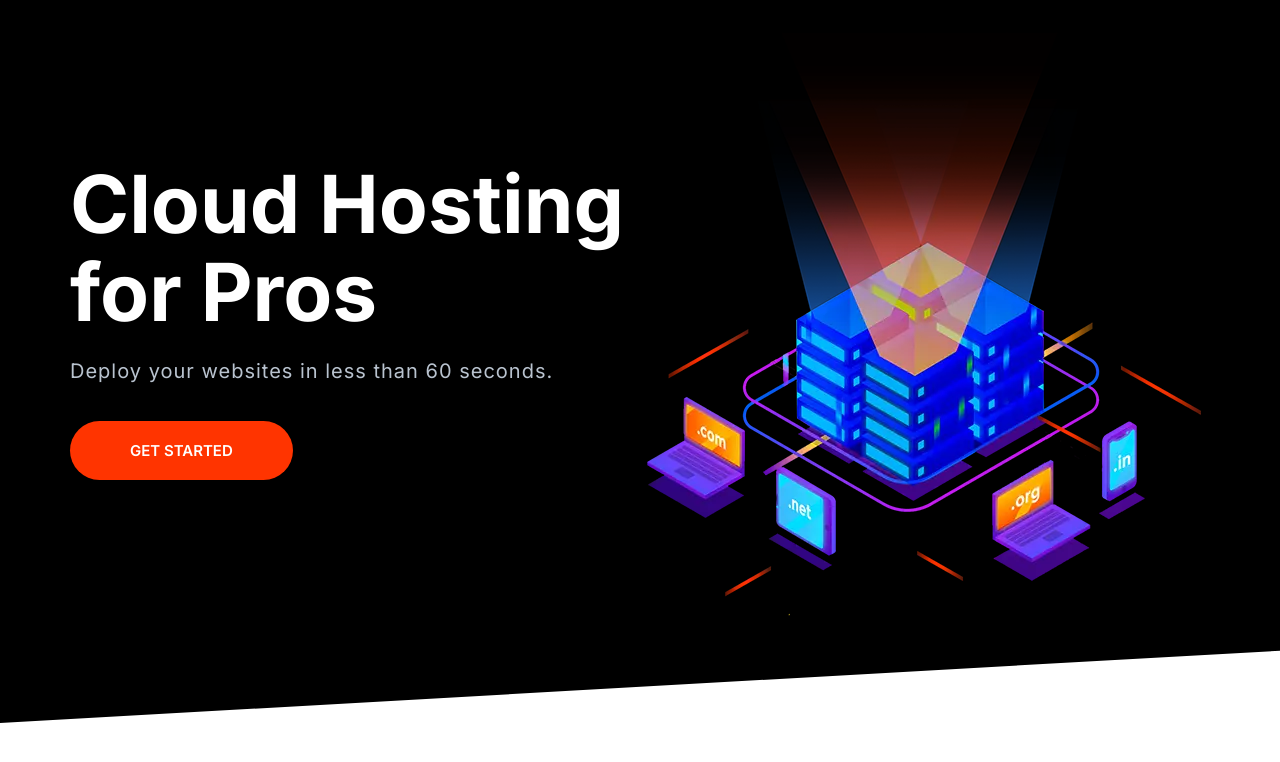
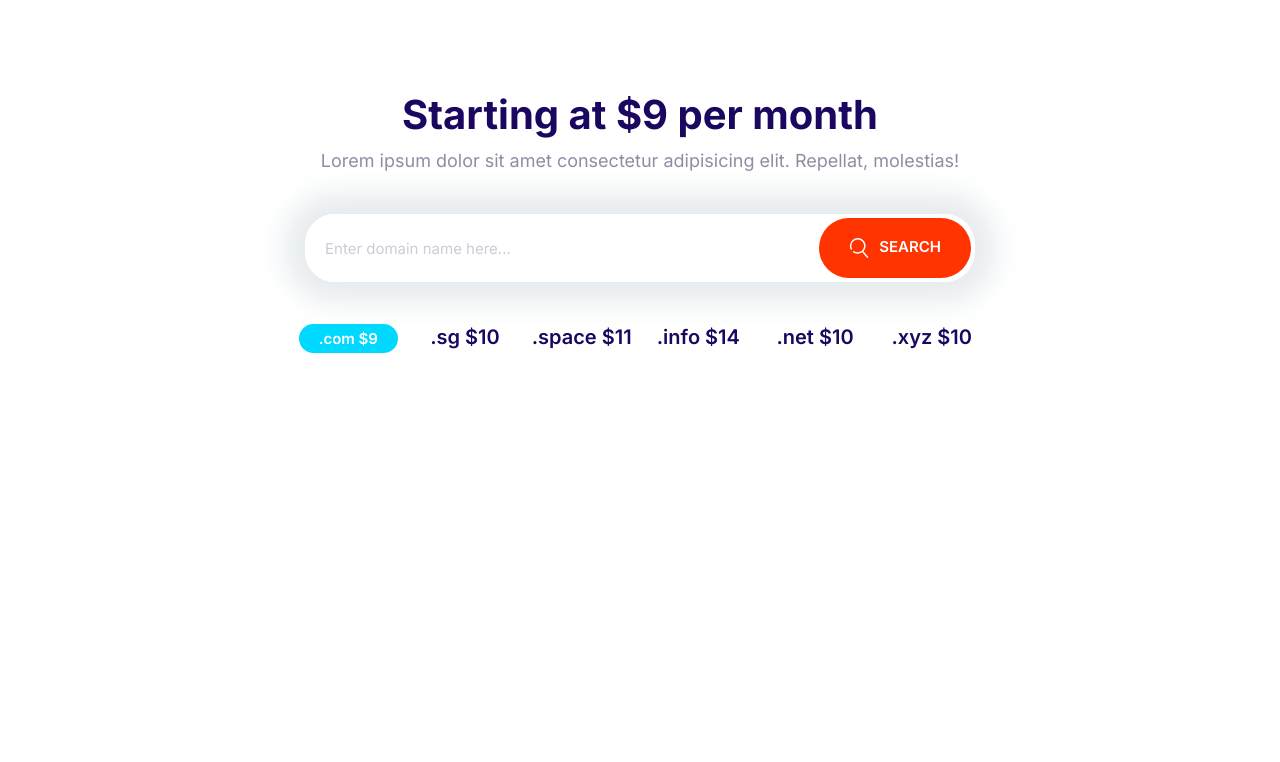
Before and after one commit to SushyamNagallapati/project1, a plain HTML site: page index.html in a window 1280 px wide. Drawn offline with Linux system fonts and the light colour scheme.

Commit message:
Build Domin Blocks component.

```diff
--- a/css/styles.css
+++ b/css/styles.css
@@ -207,10 +207,18 @@ a {
     font-size: 1.8rem;
     font-weight: 600;
     margin: 1rem 0;
+    outline: 0;
     padding: 2rem 3rem;
     text-align: center;
     text-transform: uppercase;
     white-space: nowrap;
+}
+
+.btn .icon {
+    width: 2rem;
+    height: 2rem;
+    margin-right: 1rem;
+    vertical-align: middle;
 }
 
 .btn--primary {
@@ -292,7 +300,7 @@ a {
 .input-group .input {
     border: 0;
     flex-grow: 1;
-    padding: 1.5rem 1rem;
+    padding: 1.5rem 2rem;
 }
 
 .input-group .btn {
@@ -730,6 +738,32 @@ a {
         text-align: left;
         align-self: center;
     }
+}
 
 
+
+/* Domain Block */
+
+.block-domain .input-group {
+    box-shadow: 0 0 30px 20px #e6ebee;
+    border: 0;
+    margin: 4rem auto;
+    max-width: 670px;
 }
+
+.block-domain__prices {
+    display: grid;
+    grid-template-columns: repeat(3, 1fr);
+    grid-template-rows: repeat(2, 6rem);
+    font-size: 2rem;
+    font-weight: 600;
+    justify-items: center;
+    max-width: 700px;
+    margin: 0 auto;
+}
+
+@media screen and (min-width: 768px) {
+    .block-domain__prices {
+        grid-template-columns: repeat(auto-fit, minmax(10rem, 1fr));
+    }
+}
--- a/index.html
+++ b/index.html
@@ -13,25 +13,34 @@
     <link rel="stylesheet" href="css/styles.css" />
   </head>
   <body>
-    <section class="block block--dark block--skewed-left hero">
-      <div class="container grid grid--1x2">
-        <header class="block__header hero__content">
-          <h1 class="block__heading">Cloud Hosting for Pros</h1>
-          <p class="hero__tagline">
-            Deploy your websites in less than 60 seconds.
-          </p>
-          <a href="" class="btn btn--accent btn--stretched">Get Started</a>
-        </header>
-        <picture>
-          <source
-            type="image/webp"
-            srcset="images/banner.webp 1x, images/banner@2x.webp 2x" />
-          <source
-            type="image/webp"
-            srcset="images/banner.png 1x, images/banner@2x.png 2x" />
-          <img class="hero__image" src="images/banner.png" alt=""
-        /></picture>
+    <section class="block container block-domain">
+      <header class="block__header">
+        <h2>Starting at $9 per month</h2>
+        <p>
+          Lorem ipsum dolor sit amet consectetur adipisicing elit. Repellat,
+          molestias!
+        </p>
+      </header>
+      <div class="input-group box-shadow">
+        <input
+          type="text"
+          class="input"
+          placeholder="Enter domain name here..."
+        />
+        <button class="btn btn--accent">
+          <svg class="icon icon--white">
+            <use xlink:href="images/sprite.svg#search"></use></svg
+          >Search
+        </button>
       </div>
+      <ul class="list block-domain__prices">
+        <li><span class="badge badge--secondary">.com $9</span></li>
+        <li>.sg $10</li>
+        <li>.space $11</li>
+        <li>.info $14</li>
+        <li>.net $10</li>
+        <li>.xyz $10</li>
+      </ul>
     </section>
     <script src="js/main.js"></script>
   </body>
--- a/js/main.js
+++ b/js/main.js
@@ -3,4 +3,5 @@ collapsibles.forEach((item) =>
   item.addEventListener("click", function () {
     this.classList.toggle("collapsible--expanded");
   })
+
 );
```
Also changed, not shown: components/domain_blocks.html (added, +25 -0 lines).
